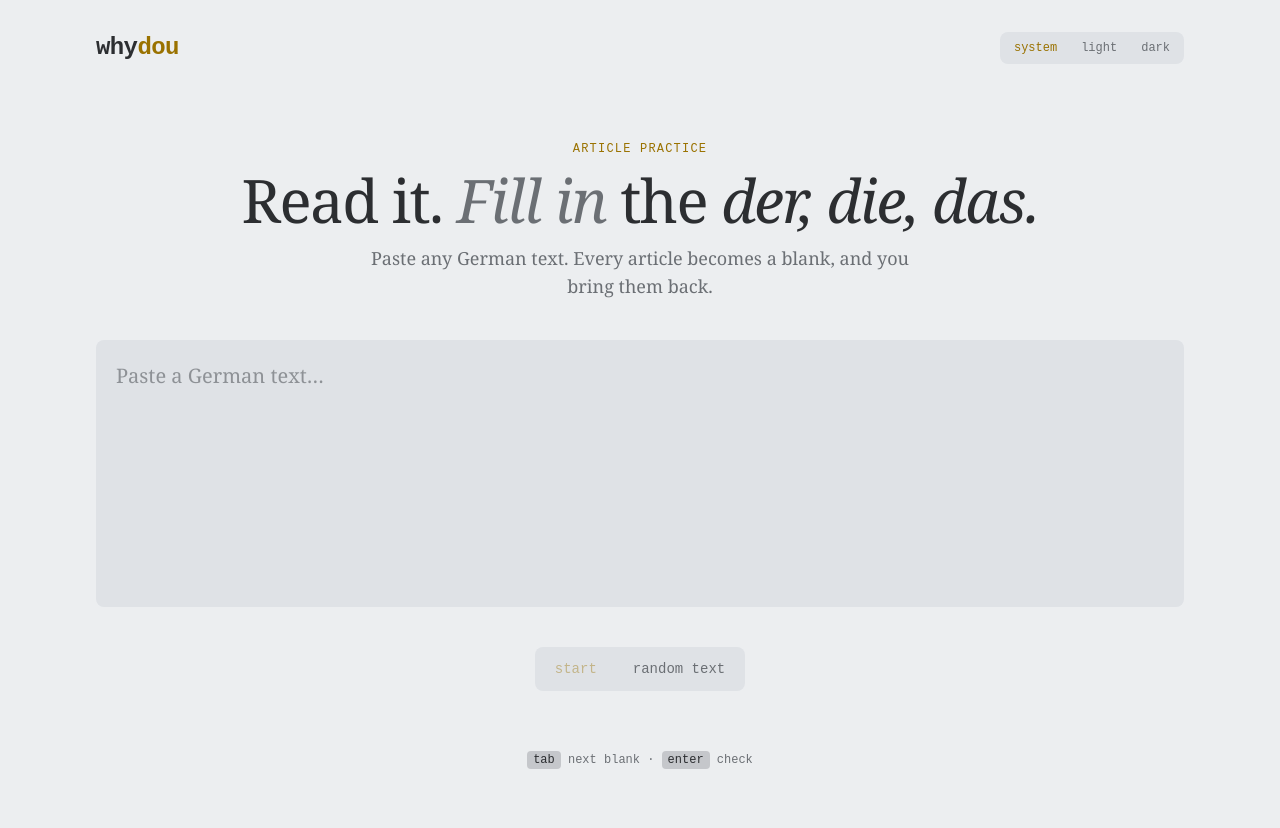
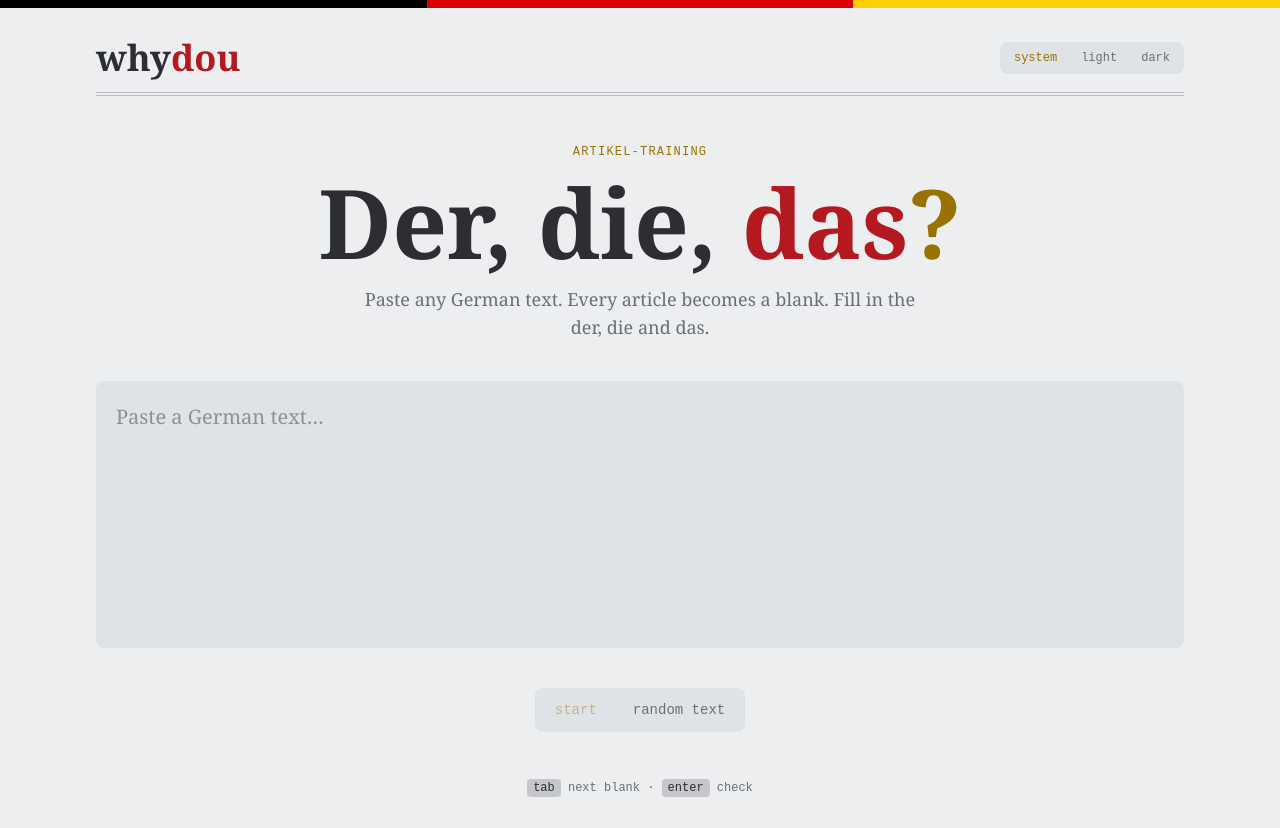
Before and after one commit to rtyx/whydou, a React (Vite) app: page / in a window 1280 px wide. Before the commit the page ends 800 px from the top, so only its background shows below. Built offline with nearby package versions, Linux system fonts and the light colour scheme.

Commit message:
Give the design a German look: blackletter headings, tricolor band, red and gold accents
Co-Authored-By: Claude Sonnet 5.5 <noreply@anthropic.com>
Claude-Session: https://claude.ai/code/session_01QPGtaL93U4QgUagB9M8RHZ

```diff
--- a/package.json
+++ b/package.json
@@ -13,6 +13,7 @@
     "format:check": "prettier --check src"
   },
   "dependencies": {
+    "@fontsource-variable/grenze-gotisch": "^5.3.0",
     "@fontsource-variable/inter": "^5.3.0",
     "@fontsource-variable/jetbrains-mono": "^5.3.0",
     "@fontsource-variable/newsreader": "^5.3.0",
--- a/src/components/quiz.tsx
+++ b/src/components/quiz.tsx
@@ -20,7 +20,7 @@ export function Quiz() {
     <form onSubmit={onSubmit} className="flex flex-col gap-10">
       {submitted ? (
         <div className="flex items-end gap-6">
-          <p className="font-serif text-8xl leading-none font-light text-accent">
+          <p className="font-display text-9xl leading-none font-semibold text-accent">
             {total ? Math.round((score / total) * 100) : 0}
             <span className="text-5xl text-sub">%</span>
           </p>
@@ -29,7 +29,7 @@ export function Quiz() {
           </p>
         </div>
       ) : (
-        <p className="text-xs tracking-widest text-sub uppercase">{total} blanks</p>
+        <p className="text-xs tracking-widest text-sub uppercase">{total} Lücken</p>
       )}
 
       <article className="font-serif text-4xl leading-[1.8] font-light text-sub">
--- a/src/components/text-form.tsx
+++ b/src/components/text-form.tsx
@@ -21,12 +21,13 @@ export function TextForm({ onStart }: { onStart(text: string, source?: Source):
   return (
     <form onSubmit={submit} className="flex flex-col gap-10">
       <div className="flex flex-col items-center gap-3 text-center">
-        <p className="text-xs tracking-widest text-accent uppercase">Article practice</p>
-        <h1 className="font-serif text-5xl leading-[1.05] font-light tracking-tight text-fg sm:text-6xl">
-          Read it. <em className="text-sub">Fill in</em> the <em>der, die, das.</em>
+        <p className="text-xs tracking-widest text-accent uppercase">Artikel-Training</p>
+        <h1 className="font-display text-6xl leading-[1.05] font-semibold text-fg sm:text-8xl">
+          Der, die, <span className="text-rot">das</span>
+          <span className="text-accent">?</span>
         </h1>
         <p className="max-w-xl font-serif text-lg text-sub">
-          Paste any German text. Every article becomes a blank, and you bring them back.
+          Paste any German text. Every article becomes a blank. Fill in the der, die and das.
         </p>
       </div>
 
--- a/src/routes/__root.tsx
+++ b/src/routes/__root.tsx
@@ -4,10 +4,16 @@ import { ThemeSwitch } from "@/components/theme-switch"
 
 export const Route = createRootRoute({
   component: () => (
+    <>
+      <div aria-hidden className="flex h-2 w-full">
+        <div className="flex-1 bg-black" />
+        <div className="flex-1 bg-[#dd0000]" />
+        <div className="flex-1 bg-[#ffce00]" />
+      </div>
       <div className="mx-auto flex min-h-screen max-w-6xl flex-col px-6 py-8 sm:px-8">
-      <header className="flex items-center justify-between pb-4">
-        <span className="text-2xl font-bold tracking-tight text-fg">
-          why<span className="text-accent">dou</span>
+        <header className="flex items-center justify-between border-b-4 border-double border-sub/40 pb-4">
+          <span className="font-display text-4xl leading-none font-semibold text-fg">
+            why<span className="text-rot">dou</span>
           </span>
           <ThemeSwitch />
         </header>
@@ -21,5 +27,6 @@ export const Route = createRootRoute({
           </p>
         </footer>
       </div>
+    </>
   ),
 })
--- a/src/styles/globals.css
+++ b/src/styles/globals.css
@@ -2,9 +2,11 @@
 @import "@fontsource-variable/newsreader";
 @import "@fontsource-variable/newsreader/wght-italic.css";
 @import "@fontsource-variable/jetbrains-mono";
+@import "@fontsource-variable/grenze-gotisch";
 
 @theme inline {
   --font-serif: "Newsreader Variable", ui-serif, Georgia, serif;
+  --font-display: "Grenze Gotisch Variable", "Newsreader Variable", ui-serif, Georgia, serif;
   --font-mono: "JetBrains Mono Variable", ui-monospace, monospace;
 
   --color-bg: var(--bg);
@@ -12,6 +14,7 @@
   --color-fg: var(--fg);
   --color-sub: var(--sub);
   --color-accent: var(--accent);
+  --color-rot: var(--rot);
   --color-ok: var(--ok);
   --color-bad: var(--bad);
 }
@@ -24,6 +27,7 @@
   --fg: #d1d0c5;
   --sub: #6f7174;
   --accent: #e2b714;
+  --rot: #e0524a;
   --ok: #8fbf7f;
   --bad: #ca4754;
 }
@@ -36,6 +40,7 @@
     --fg: #2c2e31;
     --sub: #6b6f74;
     --accent: #9a7200;
+    --rot: #b3191f;
     --ok: #2f7d32;
     --bad: #c23b4a;
   }
@@ -48,6 +53,7 @@
   --fg: #2c2e31;
   --sub: #6b6f74;
   --accent: #9a7200;
+  --rot: #b3191f;
   --ok: #2f7d32;
   --bad: #c23b4a;
 }
```
Also changed, not shown: 1 other file (tests, documents, lock files or other folders). Lines whose indentation alone changed are shown as unchanged.
